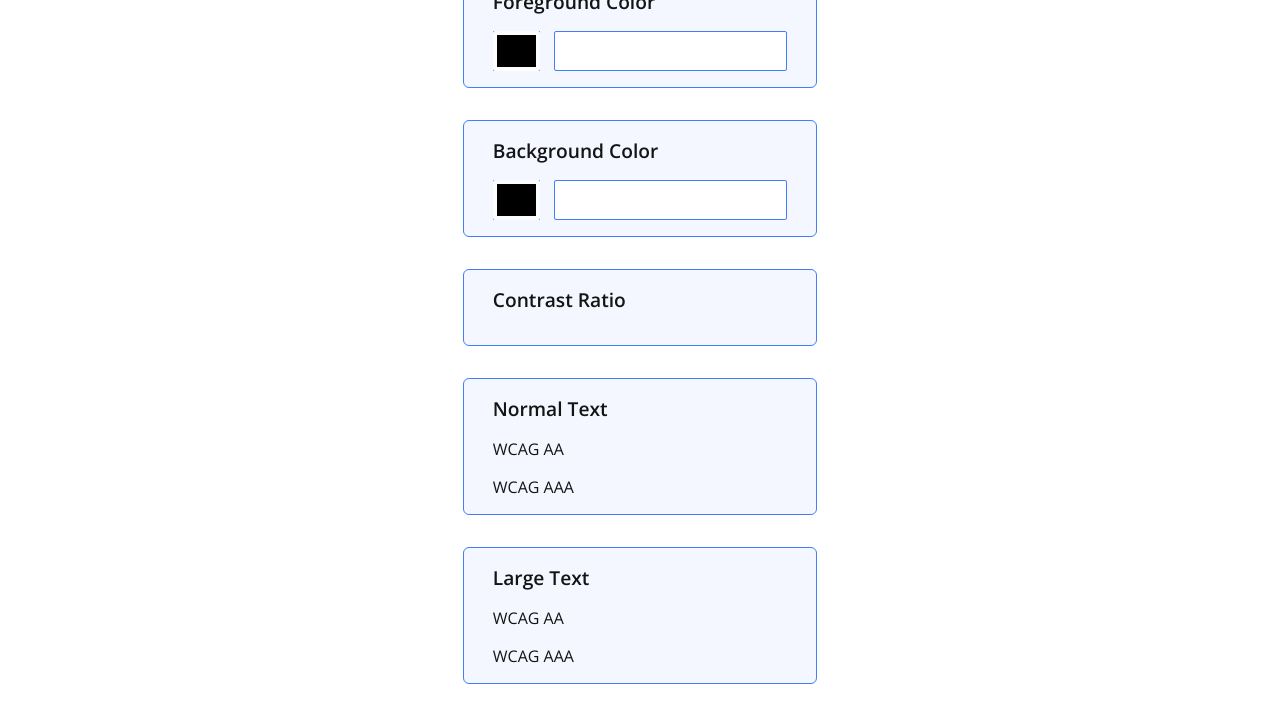
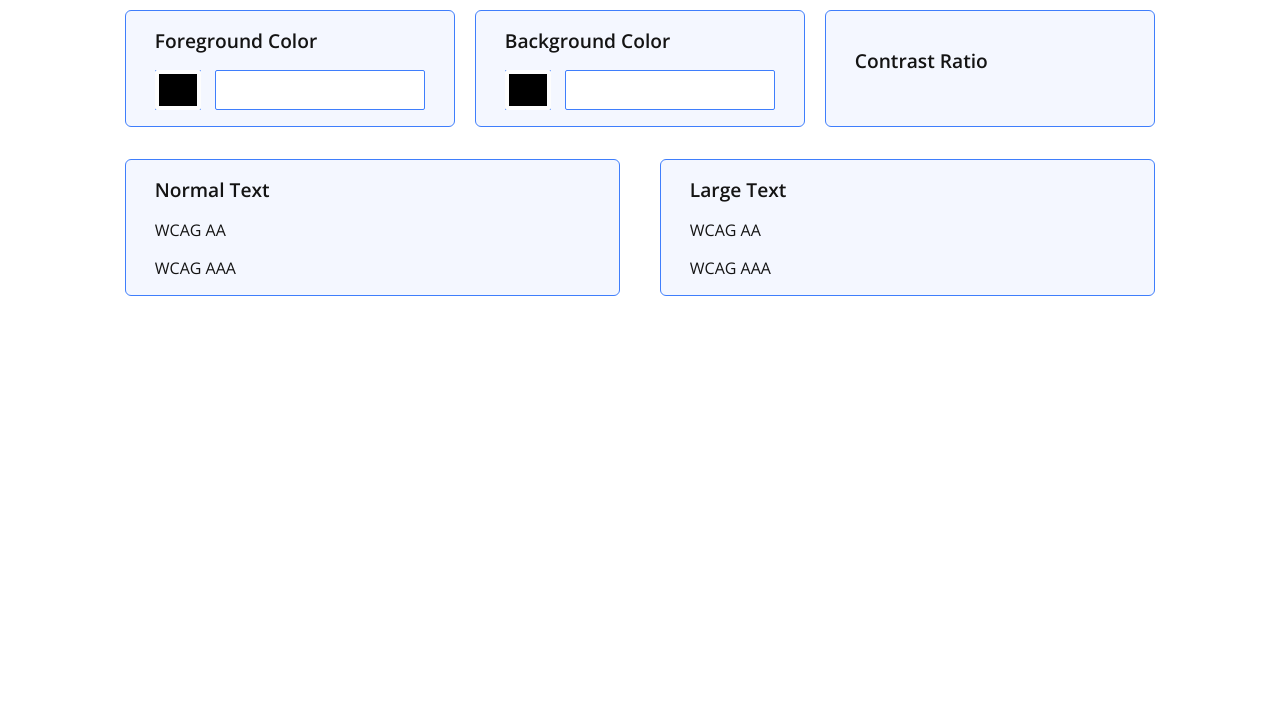
Before and after one commit to oliverids/contrastchecker, a plain HTML site: page index.html in a window 1280 px wide. Shown: the part 171-887 px from the top of the page. After the commit the page ends 800 px from the top, so only its background shows below. Drawn offline with nearby package versions, Linux system fonts and the light colour scheme; no server answers.

Commit message:
responsividade css

```diff
--- a/index.html
+++ b/index.html
@@ -19,6 +19,7 @@
             </div>
 
             <div class="interact">
+                <div class="inputs">
                     <div class="cor-select block">
                         <label>
                             <h3>Foreground Color</h3>
@@ -42,6 +43,7 @@
                     <div class="result block">
                         <h3>Contrast Ratio</h3>
                         <p></p>
+                    </div>
                 </div>
 
                 <div class="wcag">
--- a/scss/_global.scss
+++ b/scss/_global.scss
@@ -16,6 +16,13 @@ body {
 .container {
     padding: 0 1.2rem;
     display: flex;
+    transition: .2s ease-in-out;
+
+    @media only screen and (min-width: 768px) {
+        & {
+            padding: 2rem;
+        }
+    }
 }
 
 .interact {
@@ -23,6 +30,7 @@ body {
     flex-direction: column;
     justify-content: center;
     align-self: center;
+    transition: 0.3s ease-in-out;
 }
 
 .block {
@@ -34,6 +42,8 @@ body {
     border-radius: 6px;
     padding: 1rem 1.8rem;
     margin-bottom: 2rem;
+    transition: 0.3s ease-in-out;
+
 }
 
 h1 {
--- a/scss/_primeiracoluna.scss
+++ b/scss/_primeiracoluna.scss
@@ -5,11 +5,40 @@
         flex-direction: column;
 
         .titulo {
-            margin-bottom: 1.2rem;
+            margin-bottom: 1.6rem;
         }
 
         .interact {
+            @media only screen and (min-width: 1040px) {
+                & {
+                    max-width: 1040px;
+                }
+            }
+            .inputs {
+                @media only screen and (min-width: 768px) {
+                    & {
+                        display: flex;
+                        flex-direction: row;
+                        flex-wrap: wrap;
+                        justify-content: space-between;
+
                         .cor-select {
+                            width: 330px;
+                        }
+                        .result {
+                            margin: 0 auto 2rem auto;
+                            width: 330px;
+                        }
+                    }
+                }
+
+                .cor-select {
+                    @media only screen and (min-width: 1040px) {
+                        &:nth-child(2) {
+                            margin: 0 20px 2rem 20px;
+                        }
+                    }
+
                     .cor-valor {
                         display: flex;
                         align-items: center;
@@ -41,7 +70,6 @@
                         }
                     }
                 }
-
                 .result {
                     p {
                         text-align: center;
@@ -50,9 +78,31 @@
                         color: rgb(25, 56, 119);
                     }
                 }
+            }
 
             .wcag {
+                @media only screen and (min-width: 768px) {
+                    & {
+                        display: flex;
+                        flex-direction: row;
+                        flex-wrap: wrap;
+                        justify-content: space-between;
+
                         .block {
+                            width: 330px;
+                            margin-bottom: 0;
+                        }
+                    }
+                }
+
+                .block {
+
+                    @media only screen and (min-width: 1094px) {
+                        & {
+                            width: 495px;
+                        }
+                    }
+
                     .ps {
                         div {
                             p {
```
Also changed, not shown: css/style.min.css, 1 other file. Lines whose indentation alone changed are shown as unchanged.
